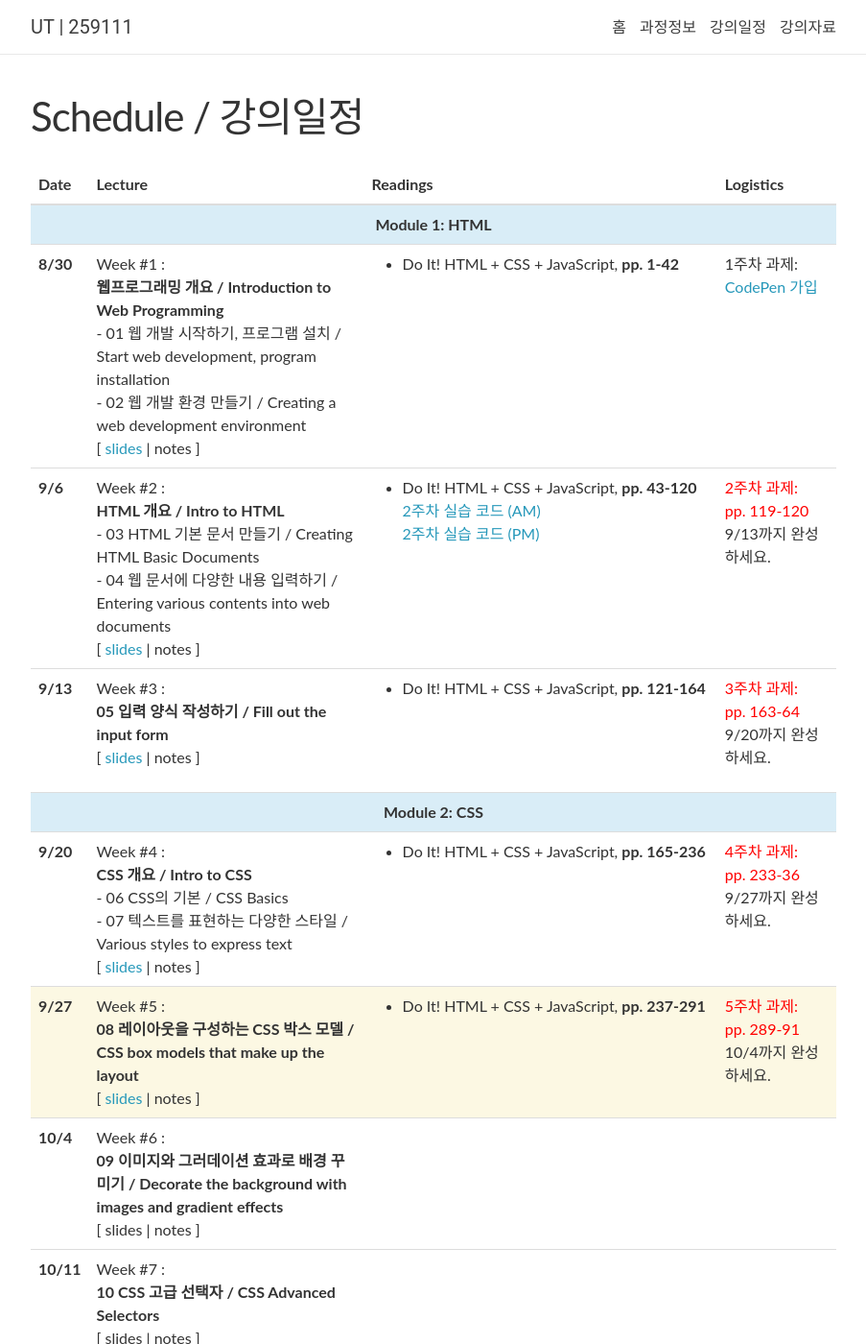
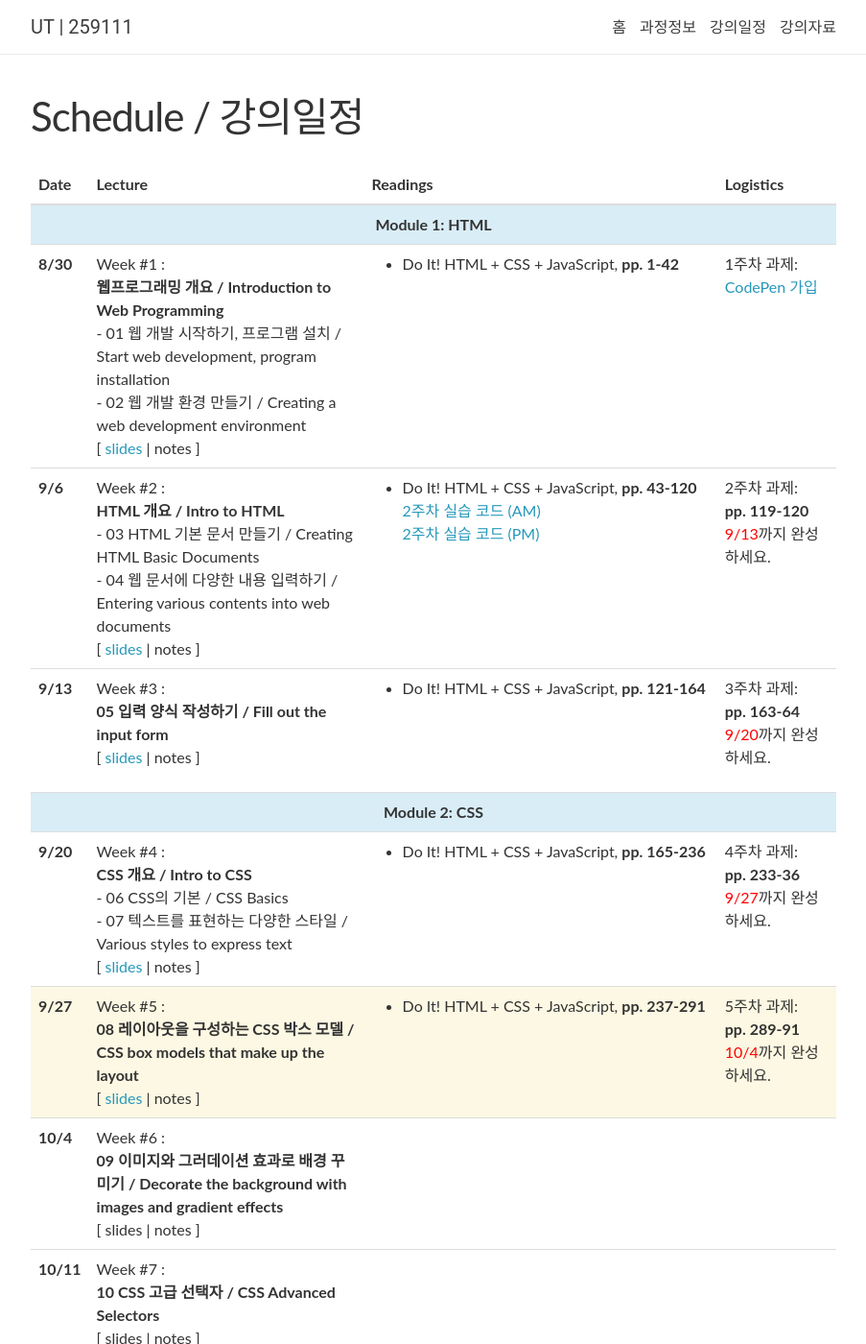
Before and after one commit to 2023-aaronkr/ut-web, a Jekyll site: the page built from _pages/lectures.md, in a window 1280 px wide and 1400 px high. Shown: the whole window at 96% size, without its empty margins (188-1091 px from the left). Built offline with Jekyll 4.4.1, drawn with Linux system fonts in a browser that asks for light colours; nearby versions of some CDN libraries; comment, search, counter and statistics services are not loaded.

Commit message:
Update assignments

```diff
--- a/_data/lectures.yml
+++ b/_data/lectures.yml
@@ -24,8 +24,8 @@
     <a href="https://codepen.io/collection/gYBaGG">2주차 실습 코드 (AM)</a><br />
     <a href="https://codepen.io/collection/PYyeJO">2주차 실습 코드 (PM)</a>
   logistics: >
-    <span style="color: red">2주차 과제:<br>pp. 119-120</span><br>
-    9/13까지 완성하세요.
+    2주차 과제:<br><strong>pp. 119-120</strong><br>
+    <span style="color: red">9/13</span>까지 완성하세요.
 
 - date: 9/13
   week: 3
@@ -35,8 +35,8 @@
   readings: >
     Do It! HTML + CSS + JavaScript, <strong>pp. 121-164</strong>
   logistics: >
-    <span style="color: red">3주차 과제:<br>pp. 163-64</span><br>
-    9/20까지 완성하세요.
+    3주차 과제:<br><strong>pp. 163-64</strong><br>
+    <span style="color: red">9/20</span>까지 완성하세요.
 
 - title: "Module 2: CSS"
 
@@ -50,8 +50,8 @@
   readings: >
     Do It! HTML + CSS + JavaScript, <strong>pp. 165-236</strong>
   logistics: >
-    <span style="color: red">4주차 과제:<br>pp. 233-36</span><br>
-    9/27까지 완성하세요.
+    4주차 과제:<br><strong>pp. 233-36</strong><br>
+    <span style="color: red">9/27</span>까지 완성하세요.
 
 - date: 9/27
   week: 5
@@ -61,8 +61,8 @@
   readings: >
     Do It! HTML + CSS + JavaScript, <strong>pp. 237-291</strong>
   logistics: >
-    <span style="color: red">5주차 과제:<br>pp. 289-91</span><br>
-    10/4까지 완성하세요.
+    5주차 과제:<br><strong>pp. 289-91</strong><br>
+    <span style="color: red">10/4</span>까지 완성하세요.
 
 - date: 10/4
   week: 6
```
